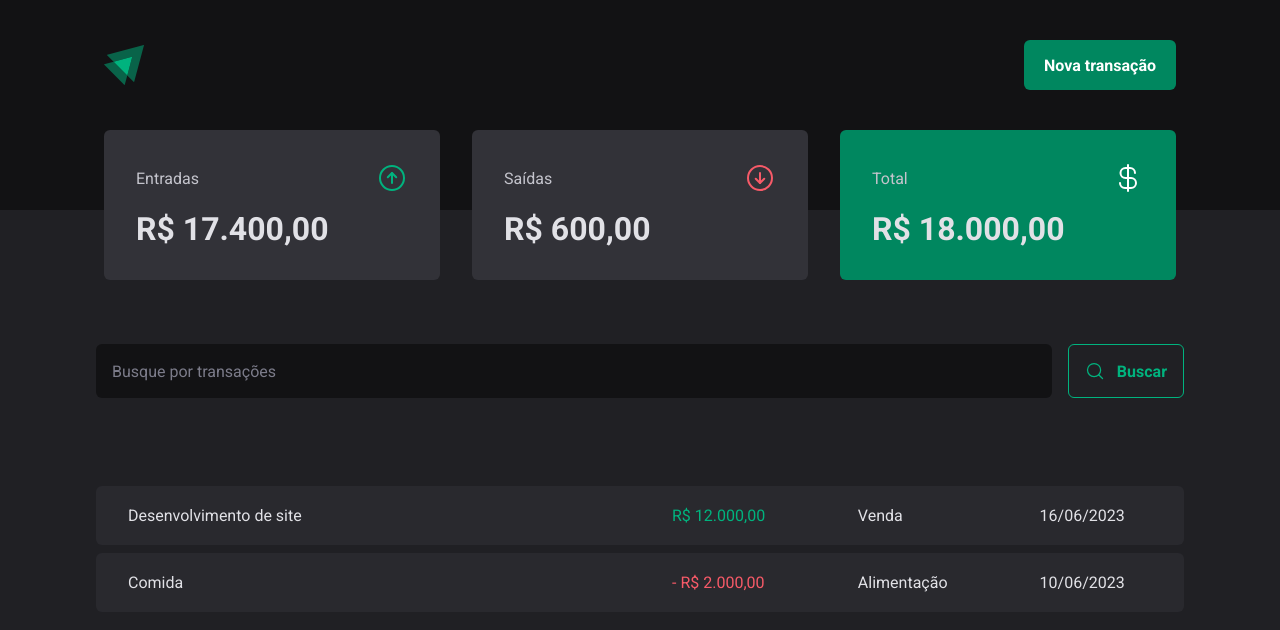
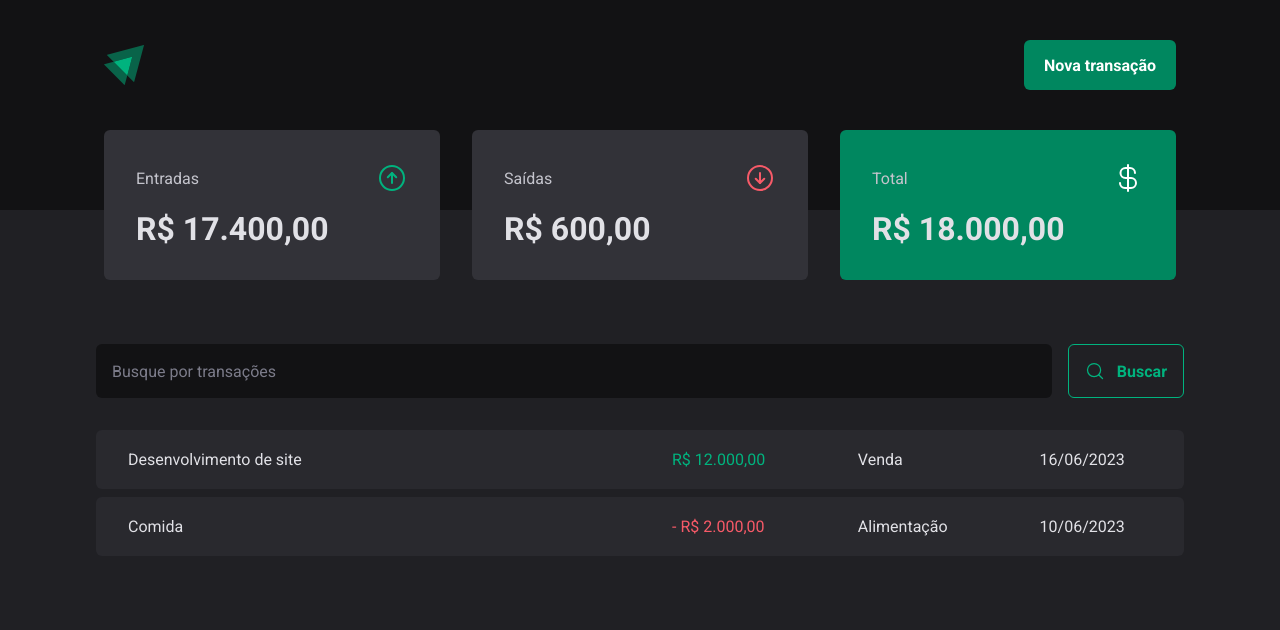
Before and after one commit to abraao0liveira/dtMoney, a React (Vite) app: page / in a window 1280 px wide. Shown: the top 630 px of the page. Built offline with nearby package versions, Linux system fonts and the light colour scheme.

Commit message:
update Transactions (styles.ts)

```diff
--- a/src/pages/Transactions/styles.ts
+++ b/src/pages/Transactions/styles.ts
@@ -11,7 +11,7 @@ export const TransactionsTable = styled.table`
   width: 100%;
   border-collapse: separate;
   border-spacing: 0 0.5rem;
-  margin-top: 5rem;
+  margin-top: 1.5rem;
 
   td {
     padding: 1.25rem 2rem;
```
